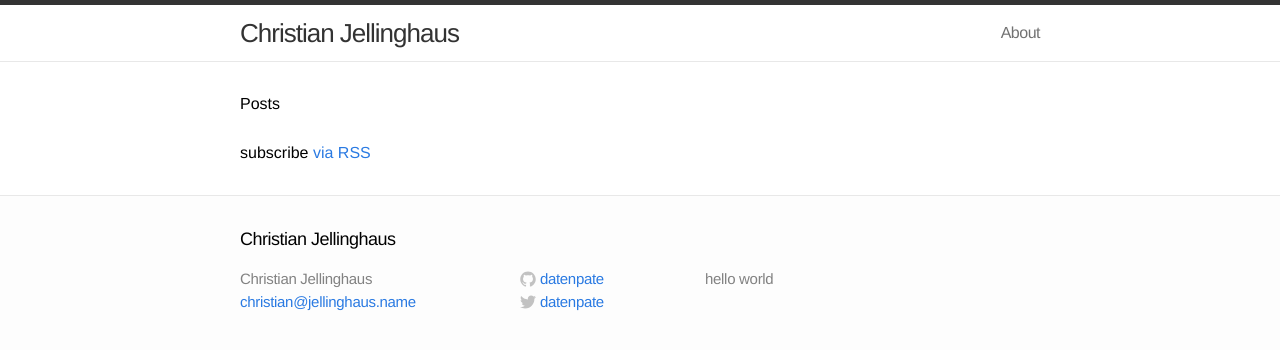
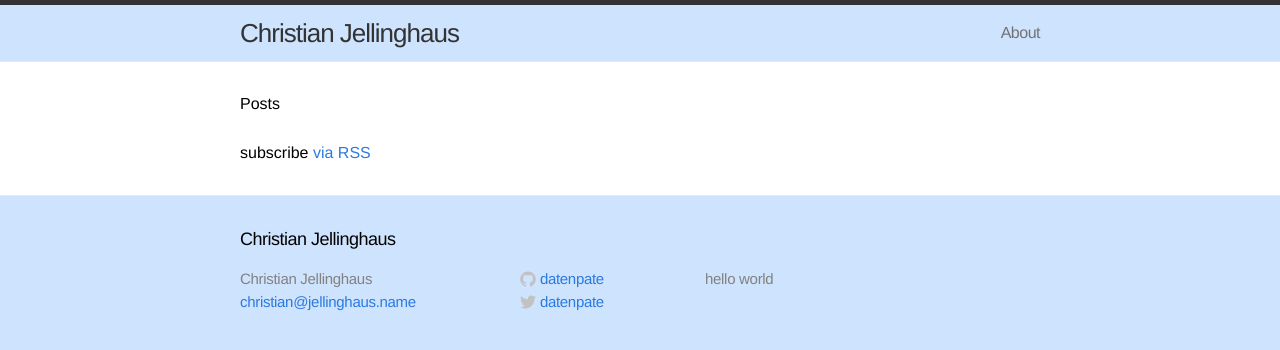
Before and after one commit to datenpate/datenpate.github.io, a Jekyll site: the page built from index.html, in a window 1280 px wide. Shown: the top 350 px of the page. Built offline with Jekyll 4.4.1, drawn with Linux system fonts in a browser that asks for light colours.

```diff
--- /dev/null
+++ b/Gemfile
@@ -0,0 +1,4 @@
+# A sample Gemfile
+source "https://rubygems.org"
+
+gem 'jekyll'
--- /dev/null
+++ b/_plugins/bundler.rb
@@ -0,0 +1,4 @@
+# _plugins/bundler.rb
+require "rubygems"
+require "bundler/setup"
+Bundler.require(:default)
--- a/css/main.css
+++ b/css/main.scss
@@ -1,3 +1,6 @@
+---
+---
+
 /* Base */
 /* ----------------------------------------------------------*/
 
@@ -13,7 +16,7 @@ body {
 	font-size: 16px;
 	line-height: 1.5;
 	font-weight: 300;
-  background-color: #fdfdfd;
+	background-color: #cee3fd;
 }
 
 h1, h2, h3, h4, h5, h6 { font-size: 100%; font-weight: 400; }
@@ -44,7 +47,7 @@ a:visited { color: #205caa; }
 	border-top: 5px solid #333;
 	border-bottom: 1px solid #e8e8e8;
 	min-height: 56px;
-  background-color: white;
+	background-color: #cee3fd;
 }
 
 .site-title,
```
Also changed, not shown: README.md (added), 7 other files. Lines whose indentation alone changed are shown as unchanged.
